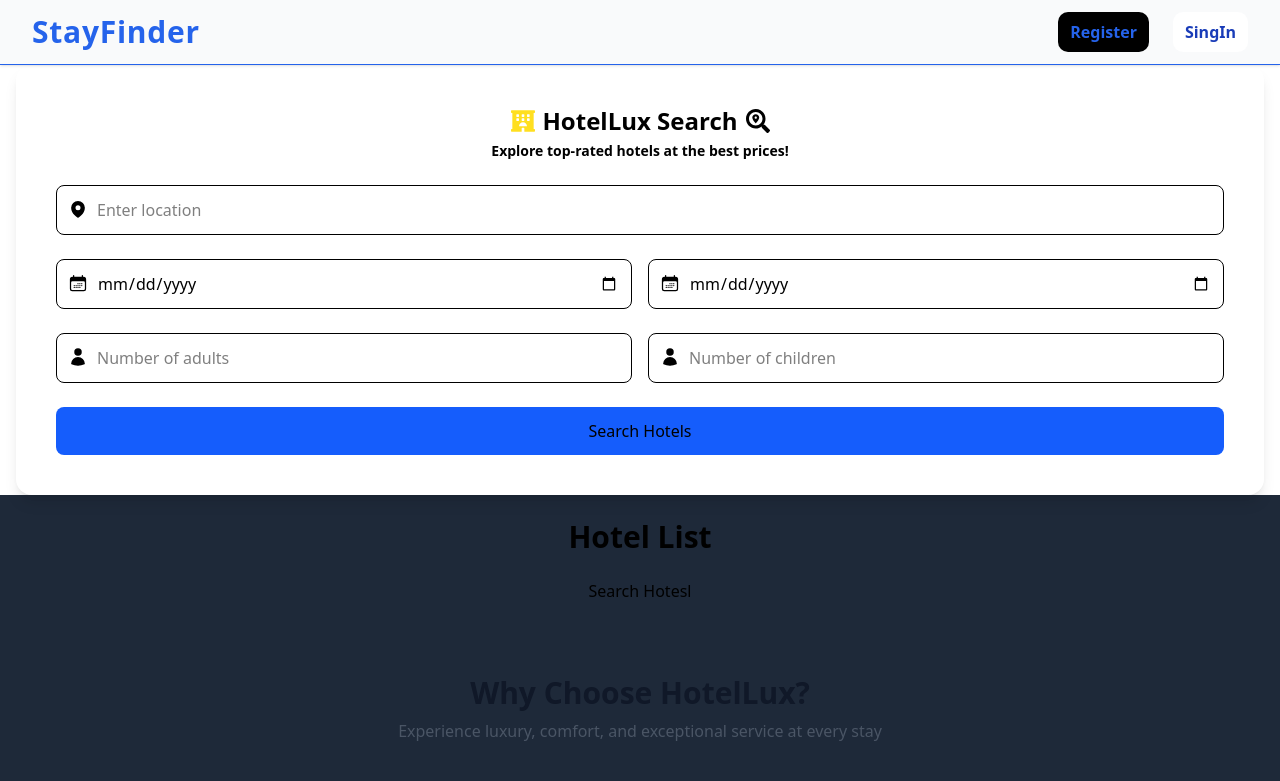
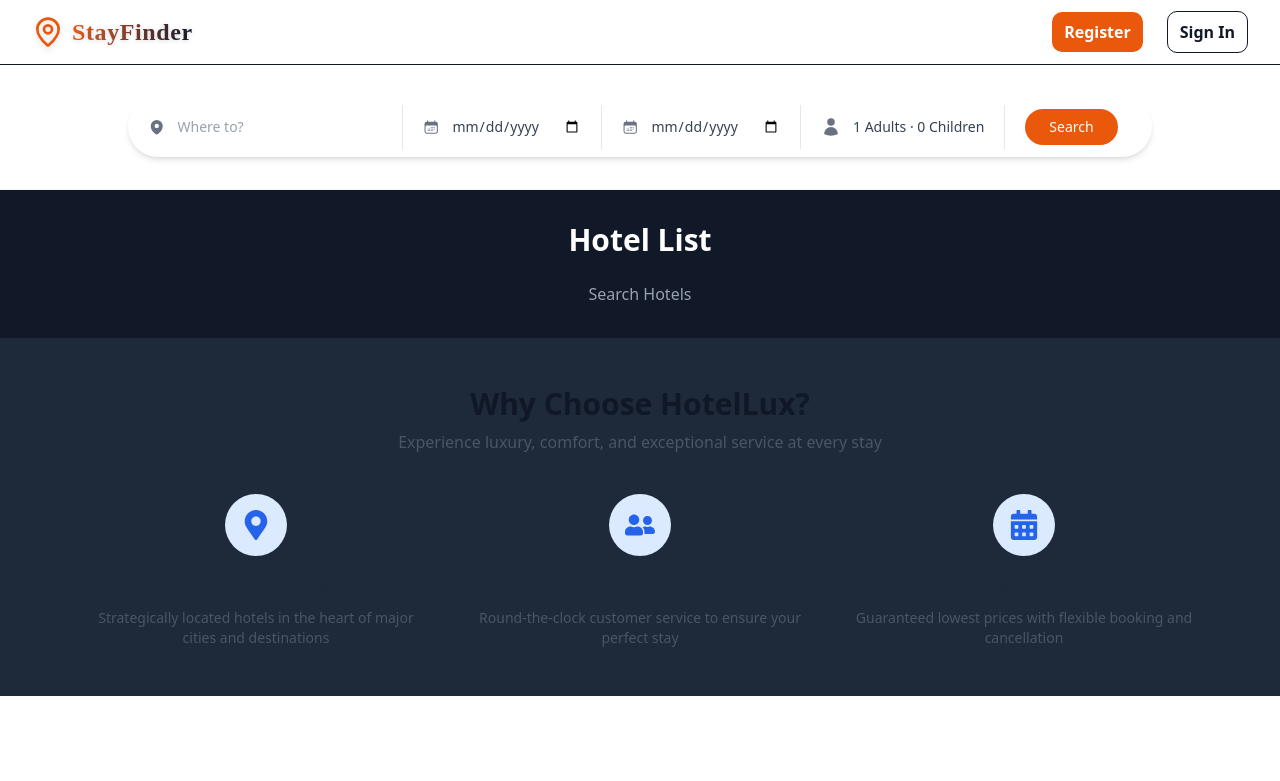
Before and after one commit to Ankit626517/StayFind, a React (Vite) app in the folder Frontend/: page / in a window 1280 px wide. Shown: the top 781 px of the page. Built offline with nearby package versions, Linux system fonts and the light colour scheme.

Commit message:
add server and add component

```diff
--- a/Frontend/src/components/HotelSearchHandle.jsx
+++ b/Frontend/src/components/HotelSearchHandle.jsx
@@ -1,23 +1,23 @@
 import { useState } from "react";
-import HotelsInIndia from '../pages/HotelsInIndia'
-import { FaHotel, FaSearchLocation } from "react-icons/fa";
 import axios from "axios";
+import HotelCard from "../pages/HotelCard";
 import {
   MapPinIcon,
   CalendarDaysIcon,
   UserIcon,
 } from "@heroicons/react/24/solid";
-import HotelCard from "../pages/HotelCard";
+import FullHotelDetails from "../pages/FullHotelDetails";
 
 function HotelSearchHandle() {
   const [formData, setFormData] = useState({
     location: "",
     checkindate: "",
     checkoutdate: "",
-    adult: "",
-    children: "",
+    adult: 1,
+    children: 0,
   });
-
+ const [selectedHotel, setSelectedHotel] = useState(null);
+  const [guestMenuOpen, setGuestMenuOpen] = useState(false);
   const [hotels, setHotels] = useState([]);
   const [loading, setLoading] = useState(false);
 
@@ -26,11 +26,18 @@ function HotelSearchHandle() {
     setFormData((prev) => ({ ...prev, [name]: value }));
   };
 
+  const updateGuests = (type, action) => {
+    setFormData((prev) => {
+      let value = prev[type];
+      if (action === "inc") value++;
+      if (action === "dec" && value > 0) value--;
+      return { ...prev, [type]: value };
+    });
+  };
+
   const handleSubmit = async (e) => {
     e.preventDefault();
-
     setLoading(true);
-
     try {
       const response = await axios.get(
         "https://stayfind-4i8k.onrender.com/api/hotels",
@@ -40,13 +47,13 @@ function HotelSearchHandle() {
             checkindate: formData.checkindate,
             checkoutdate: formData.checkoutdate,
             adult: formData.adult,
+            children: formData.children,
           },
         }
       );
       const list = response.data.properties ?? response.data;
-      const listone = response.data;
-      console.log(listone);
       setHotels(list);
+      console.log(list)
     } catch (error) {
       console.error("Error fetching hotels:", error);
     } finally {
@@ -56,117 +63,156 @@ function HotelSearchHandle() {
 
   return (
     <>
-      {/* Search Form
-        // <div
-        // style={{
-        //   backgroundImage: `linear-gradient(rgba(0, 0, 0, 0.4), rgba(0, 0, 0, 0.4)), url('https://images.unsplash.com/photo-1721322800607-8c38375eef04?ixlib=rb-4.0.3&auto=format&fit=crop&w=1000&q=80')`
-        // }}></div> */}
-      <div className=" flex  items-center justify-center   px-4"
-      //  style={{
-      //     backgroundImage: `linear-gradient(rgba(0, 0, 0, 0.4), rgba(0, 0, 0, 0.4)), url('https://images.unsplash.com/photo-1721322800607-8c38375eef04?ixlib=rb-4.0.3&auto=format&fit=crop&w=1000&q=80')`
-      //   }}
-         >
+      {/* Airbnb-style Search Bar */}
+      <div className="flex items-center justify-center px-4 py-8 bg-white border-b border-gray-100">
         <form
           onSubmit={handleSubmit}
-          className=" shadow-lg rounded-2xl p-6 md:p-10 w-full  space-y-6"
+          className="flex flex-col md:flex-row md:items-center md:divide-x md:divide-gray-200
+                     bg-white rounded-full shadow-md hover:shadow-lg transition-all duration-300 w-full max-w-5xl"
         >
-          <div className="text-center mb-6">
-            <h2 className="text-2xl font-bold  flex justify-center items-center gap-2">
-              <FaHotel  className=" text-yellow-300" />
-              HotelLux Search
-              <FaSearchLocation  className=""/>
-            </h2>
-            <p className="text-sm font-bold mt-1">
-              Explore top-rated hotels at the best prices!
-            </p>
-          </div>
-
-          <div className="relative">
-            <MapPinIcon className="h-5 w-5 absolute top-3.5 left-3" />
+          {/* Location */}
+          <div className="flex items-center px-5 py-3 w-full md:w-auto">
+            <MapPinIcon className="h-5 w-5 text-gray-500 mr-3" />
             <input
               type="text"
               name="location"
-              placeholder="Enter location"
-              className="pl-10 w-full p-3 border rounded-lg focus:outline-none focus:ring-2 focus:ring-blue-400"
+              placeholder="Where to?"
+              className="w-full outline-none text-sm placeholder-gray-400"
               value={formData.location}
               onChange={handleChange}
               required
             />
           </div>
 
-          <div className="grid md:grid-cols-2 gap-4">
-            <div className="relative">
-              <CalendarDaysIcon className="h-5 w-5  absolute top-3.5 left-3" />
+          {/* Check-in */}
+          <div className="flex items-center px-5 py-3 w-full md:w-auto">
+            <CalendarDaysIcon className="h-5 w-5 text-gray-500 mr-3" />
             <input
               type="date"
               name="checkindate"
-                className="pl-10 w-full p-3 border rounded-lg focus:outline-none focus:ring-2 focus:ring-blue-400"
+              className="w-full outline-none text-sm text-gray-700"
               value={formData.checkindate}
               onChange={handleChange}
             />
           </div>
-            <div className="relative">
-              <CalendarDaysIcon className="h-5 w-5 absolute top-3.5 left-3" />
+
+          {/* Check-out */}
+          <div className="flex items-center px-5 py-3 w-full md:w-auto">
+            <CalendarDaysIcon className="h-5 w-5 text-gray-500 mr-3" />
             <input
               type="date"
               name="checkoutdate"
-                className="pl-10 w-full p-3 border rounded-lg focus:outline-none focus:ring-2 focus:ring-blue-400"
+              className="w-full outline-none text-sm text-gray-700"
               value={formData.checkoutdate}
               onChange={handleChange}
             />
           </div>
-          </div>
 
-          <div className="grid md:grid-cols-2 gap-4">
-            <div className="relative">
-              <UserIcon className="h-5 w-5  absolute top-3.5 left-3" />
-              <input
-                type="number"
-                name="adult"
-                placeholder="Number of adults"
-                className="pl-10 w-full p-3 border rounded-lg focus:outline-none focus:ring-2 focus:ring-blue-400"
-                value={formData.adult}
-                onChange={handleChange}
-              />
-            </div>
-            <div className="relative">
-              <UserIcon className="h-5 w-5  absolute top-3.5 left-3" />
-              <input
-                type="number"
-                name="children"
-                placeholder="Number of children"
-                className="pl-10 w-full p-3 border rounded-lg focus:outline-none focus:ring-2 focus:ring-blue-400"
-                value={formData.children}
-                onChange={handleChange}
-              />
+          {/* Guests */}
+          <div
+            className="relative flex items-center px-5 py-3 w-full md:w-auto cursor-pointer"
+            onClick={() => setGuestMenuOpen((prev) => !prev)}
+          >
+            <UserIcon className="h-5 w-5 text-gray-500 mr-3" />
+            <span className="text-sm text-gray-700">
+              {formData.adult} Adults · {formData.children} Children
+            </span>
+
+            {/* Dropdown */}
+            {guestMenuOpen && (
+              <div className="absolute top-14 left-0 bg-white shadow-lg rounded-xl p-4 w-60 z-50">
+                {/* Adults */}
+                <div className="flex items-center justify-between mb-3">
+                  <span className="text-sm">Adults</span>
+                  <div className="flex items-center gap-2">
+                    <button
+                      type="button"
+                      className="px-2 py-1 border rounded-full hover:bg-gray-100"
+                      onClick={() => updateGuests("adult", "dec")}
+                    >
+                      -
+                    </button>
+                    <span>{formData.adult}</span>
+                    <button
+                      type="button"
+                      className="px-2 py-1 border rounded-full hover:bg-gray-100"
+                      onClick={() => updateGuests("adult", "inc")}
+                    >
+                      +
+                    </button>
                   </div>
                 </div>
 
+                {/* Children */}
+                <div className="flex items-center justify-between">
+                  <span className="text-sm">Children</span>
+                  <div className="flex items-center gap-2">
+                    <button
+                      type="button"
+                      className="px-2 py-1 border rounded-full hover:bg-gray-100"
+                      onClick={() => updateGuests("children", "dec")}
+                    >
+                      -
+                    </button>
+                    <span>{formData.children}</span>
+                    <button
+                      type="button"
+                      className="px-2 py-1 border rounded-full hover:bg-gray-100"
+                      onClick={() => updateGuests("children", "inc")}
+                    >
+                      +
+                    </button>
+                  </div>
+                </div>
+              </div>
+            )}
+          </div>
+
+          {/* Search Button */}
+          <div className="px-5 py-3">
             <button
               type="submit"
-            className="w-full bg-blue-600  py-3 rounded-lg hover:bg-blue-700 transition duration-300"
+              className="bg-[#EA580C] text-white px-6 py-2 rounded-full text-sm font-medium hover:bg-[#d44f0b] transition"
             >
-            Search Hotels
+              Search
             </button>
+          </div>
         </form>
       </div>
 
-      {/* Result Summary */}
+      {/* Results */}
+      <div className="mx-auto bg-[#111827] py-8">
+        <h1 className="mb-6 text-3xl text-center font-bold text-white">
+          Hotel List
+        </h1>
+        {loading ? (
+          <p className="text-center text-gray-300 animate-pulse">
+            Loading hotels…
+          </p>
+        ) : hotels.length === 0 ? (
+          <h1 className="text-center text-gray-400">Search Hotels</h1>
+        ) : (
+          // <div className="flex flex-col gap-8">
+          //   {hotels.map((hotel, idx) => (
+          //     <HotelCard key={hotel.property_token || idx} hotel={hotel} />
+          //   ))}
+          // </div>
+            <div className="grid grid-cols-1 sm:grid-cols-2 lg:grid-cols-4 gap-6">
+        {hotels.map((hotel, idx) => (
+          <HotelCard
+            key={hotel.property_token || idx}
+            hotel={hotel}
+            onSelect={setSelectedHotel}
+          />
+        ))}
 
-      {/* Hotel Results */}
-      <div className="mx-auto  bg-gray-800  py-6">
-        <h1 className="mb-6 text-3xl text-center font-bold">Hotel List</h1>
-
-        {loading ? (
-          <p className="animate-pulse text-gray-600">Loading hotels…</p>
-        ) : hotels.length === 0 ? (
-        //  <HotelsInIndia/>
-        <h1 className="text-center">Search Hotesl</h1>
-        ) : (
-          <div className="flex flex-col gap-8">
-            {hotels.map((hotel, idx) => (
-              <HotelCard key={hotel.property_token || idx} hotel={hotel} />
-            ))}
+      {/* Full Details Modal */}
+      {selectedHotel && (
+        <FullHotelDetails
+          hotel={selectedHotel}
+          onClose={() => setSelectedHotel(null)}
+        />
+      )}
     </div>
         )}
       </div>
--- a/Frontend/src/components/Navbar.jsx
+++ b/Frontend/src/components/Navbar.jsx
@@ -3,6 +3,7 @@
 import { useState } from "react";
 import { Link } from "react-router-dom";
 import { Menu, X, UserPlus, LogIn } from "lucide-react";
+import { MapPin } from "lucide-react"; // icon import
 
 const Navbar = () => {
   const [isOpen, setIsOpen] = useState(false);
@@ -10,33 +11,32 @@ const Navbar = () => {
   const toggleMenu = () => setIsOpen(!isOpen);
 
   return (
-    <nav className="bg-gray-50 text-[#2563EB]  border-b  shadow-sm   top-0 ">
+    <nav className="bg-white text-[#111827] border-b shadow-sm top-0">
       <div className="max-w-7xl mx-auto px-4 sm:px-6 lg:px-8">
         <div className="flex justify-between h-16 items-center">
           {/* Logo */}
           <Link to="/" className="flex items-center gap-2">
-            {/* <Home className=text-yellow-300 h-6 w-6" /> */}
-            <span className="font-semibold text-3xl  tracking-wide">
-              StayFinder
-            </span>
+            <div className="flex items-center gap-2">
+              <MapPin className="h-8 w-8 text-[#EA580C] drop-shadow-md" />
+              <span className="font-[Poppins] font-extrabold text-2xl tracking-wide bg-gradient-to-r from-[#EA580C] to-[#111827] bg-clip-text text-transparent drop-shadow-sm">
+                StayFinder
+              </span>
+            </div>
           </Link>
 
           {/* Desktop menu */}
-          <div className="hidden md:flex items-center font-bold font- gap-6">
-            {/* <Link to="/" className="text-white hover:text-gray-200-500 transition">Home</Link> */}
+          <div className="hidden md:flex items-center font-bold gap-6">
             <Link
               to="/register"
-              className="flex items-center btn   gap-1text-white hover:text-white transition px-3 py-2  rounded-[10px] bg-black   "
+              className="flex items-center gap-1 px-3 py-2 rounded-[10px] bg-[#EA580C] text-white hover:bg-[#cf4a09] transition"
             >
-              {/* <UserPlus className="w-4 h-4" /> */}
               Register
             </Link>
             <Link
               to="/login"
-              className="flex items-center  px-3 py-2 rounded-[10px] bg-white text-blue-800 hover:text-gray-200-500 transition"
+              className="flex items-center px-3 py-2 rounded-[10px] border border-[#111827] text-[#111827] hover:bg-[#F3F4F6] transition"
             >
-              {/* <LogIn className="w-4 h-4" /> */}
-              SingIn
+              Sign In
             </Link>
           </div>
 
@@ -44,7 +44,7 @@ const Navbar = () => {
           <div className="md:hidden">
             <button
               onClick={toggleMenu}
-              className="text-white hover:text-gray-200-500 transition"
+              className="text-[#111827] hover:text-[#EA580C] transition"
             >
               {isOpen ? (
                 <X className="h-6 w-6" />
@@ -62,14 +62,14 @@ const Navbar = () => {
           <Link
             to="/"
             onClick={toggleMenu}
-            className="block text-gray-700 hover:text-rose-500 transition"
+            className="block text-[#111827] hover:text-[#EA580C] transition"
           >
             Home
           </Link>
           <Link
             to="/login"
             onClick={toggleMenu}
-            className=" flex items-center gap-2 text-gray-700 hover:text-rose-500 transition"
+            className="flex items-center gap-2 text-[#111827] hover:text-[#EA580C] transition"
           >
             <LogIn className="w-4 h-4" />
             Login
@@ -77,7 +77,7 @@ const Navbar = () => {
           <Link
             to="/register"
             onClick={toggleMenu}
-            className=" flex items-center gap-2 text-gray-700 hover:text-rose-500 transition"
+            className="flex items-center gap-2 text-[#111827] hover:text-[#EA580C] transition"
           >
             <UserPlus className="w-4 h-4" />
             Sign Up
--- a/Frontend/src/index.css
+++ b/Frontend/src/index.css
@@ -1 +1,3 @@
 @import "tailwindcss";
+
+/* @import url('https://fonts.googleapis.com/css2?family=Poppins:wght@400;600;700&display=swap'); */
--- /dev/null
+++ b/Frontend/src/pages/FullHotelDetails.jsx
@@ -0,0 +1,55 @@
+function FullHotelDetails({ hotel, onClose }) {
+  return (
+    <div className="fixed inset-0 bg-black/50 flex justify-center items-center p-4 z-50">
+      <div className="bg-white rounded-xl max-w-3xl w-full max-h-[90vh] overflow-y-auto p-6">
+        <button
+          onClick={onClose}
+          className="mb-4 text-red-500 hover:underline"
+        >
+          Close
+        </button>
+
+        <h1 className="text-2xl font-bold mb-2">{hotel.name}</h1>
+        <p className="text-sm text-gray-500 mb-4">
+          📍 {hotel.location} | ⭐ {hotel.overall_rating}
+        </p>
+
+        {/* Gallery */}
+        <div className="grid grid-cols-2 gap-2 mb-4">
+          {hotel.images?.map((img, i) => (
+            <img
+              key={i}
+              src={img.thumbnail || img.original_image}
+              alt=""
+              className="w-full h-40 object-cover rounded"
+            />
+          ))}
+        </div>
+
+        {/* Full Details */}
+        <p className="mb-4">{hotel.description}</p>
+
+        <h3 className="font-semibold">Amenities:</h3>
+        <ul className="grid grid-cols-2 gap-1 text-sm mb-4">
+          {hotel.amenities?.map((a, i) => (
+            <li key={i}>✅ {a}</li>
+          ))}
+        </ul>
+
+        <h3 className="font-semibold">Nearby Places:</h3>
+        <ul className="list-disc list-inside text-sm mb-4">
+          {hotel.nearby_places?.map((place, i) => (
+            <li key={i}>
+              {place.name} ({place.transportations?.join(", ")})
+            </li>
+          ))}
+        </ul>
+
+        <h3 className="font-semibold">Price per Night:</h3>
+        <p>₹{hotel.rate_per_night?.lowest} + taxes</p>
+      </div>
+    </div>
+  );
+}
+
+export default FullHotelDetails;
```
Also changed, not shown: Frontend/src/pages/HotelCard.jsx (+24 -191 lines), 1 other file (tests, documents, lock files or other folders). Lines whose indentation alone changed are shown as unchanged.
